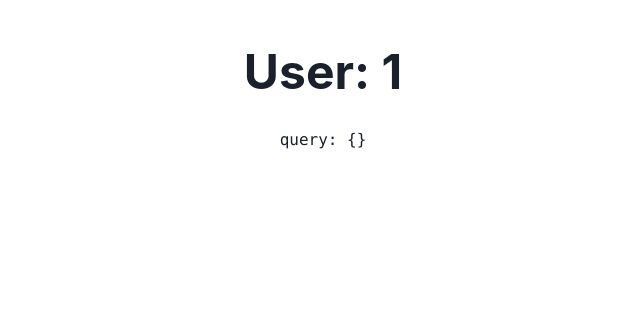
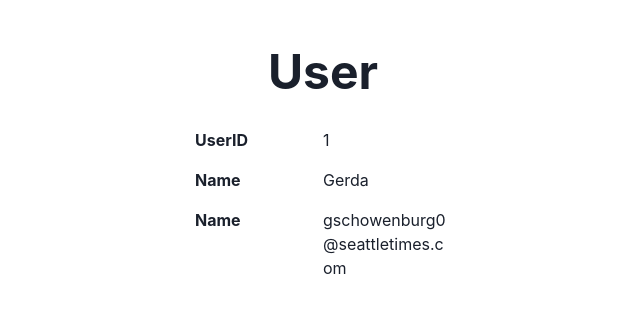
Before and after one commit to permadiwibisono/my-simple-next, a Next.js app: page /users/1 in a window 1280 px wide. Shown: the top 312 px of the page, without its empty margins (317-957 px from the left). Built offline with nearby package versions, Linux system fonts and the light colour scheme.

Commit message:
Handle get user by id api

```diff
--- a/pages/users/[id].tsx
+++ b/pages/users/[id].tsx
@@ -1,16 +1,68 @@
 import { NextPage } from "next"
 import { useRouter } from "next/router"
-import { Flex, Heading } from "@chakra-ui/react"
+import useSWR from "swr"
+import { Alert, Flex, Heading, SimpleGrid, Text } from "@chakra-ui/react"
+
+type DataResponse = {
+  data: {
+    id: string;
+    name: string;
+    email: string;
+  }
+  message: string;
+  status_code: number;
+}
 
 const UserPage : NextPage = () => {
   const router = useRouter()
-  const { id, ...rest } = router.query
+  const { id } = router.query
+  let user = null
+  const { data, error } = useSWR(`/api/users/${id}`, async (url: string) => {
+    const res = await fetch(url)
+    if(!res.ok){
+      throw Error("Error while fetching")
+    }
+    const data: DataResponse = await res.json()
+    return data
+  })
+  if(data){
+    user = data.data
+  }
   return (
     <Flex flexDirection="column" alignItems="center" margin={4}>
       <Heading as="h1" size="2xl" marginY="2rem">
-        User: {id}
+        User
       </Heading>
-      <pre>query: {JSON.stringify(rest)}</pre>
+      {error? (
+        <Alert status="error">
+          Oops, {error.message}
+        </Alert>
+      ): !user? (
+        <Alert status="info">
+          Loading...
+        </Alert>
+      ):(
+        <SimpleGrid columns={2} width="2xs" spacingY={4}>
+          <Text fontWeight="bold" marginRight={4}>
+            UserID
+          </Text>
+          <Text>
+            {user.id}
+          </Text>
+          <Text fontWeight="bold" marginRight={4}>
+            Name
+          </Text>
+          <Text>
+            {user.name}
+          </Text>
+          <Text fontWeight="bold" marginRight={4}>
+            Name
+          </Text>
+          <Text>
+            {user.email}
+          </Text>
+        </SimpleGrid>
+      )}
     </Flex>
   )
 }
```
